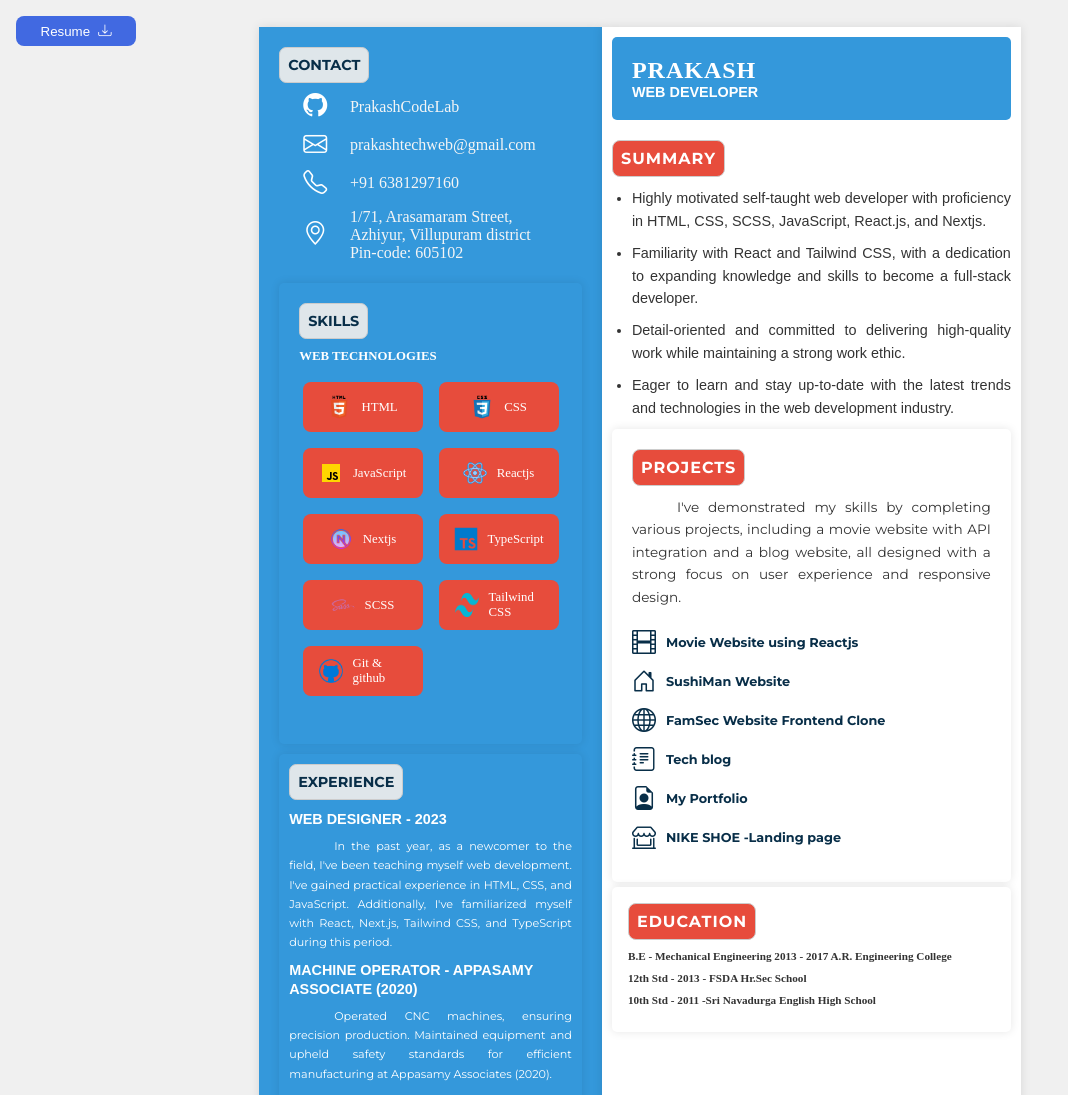
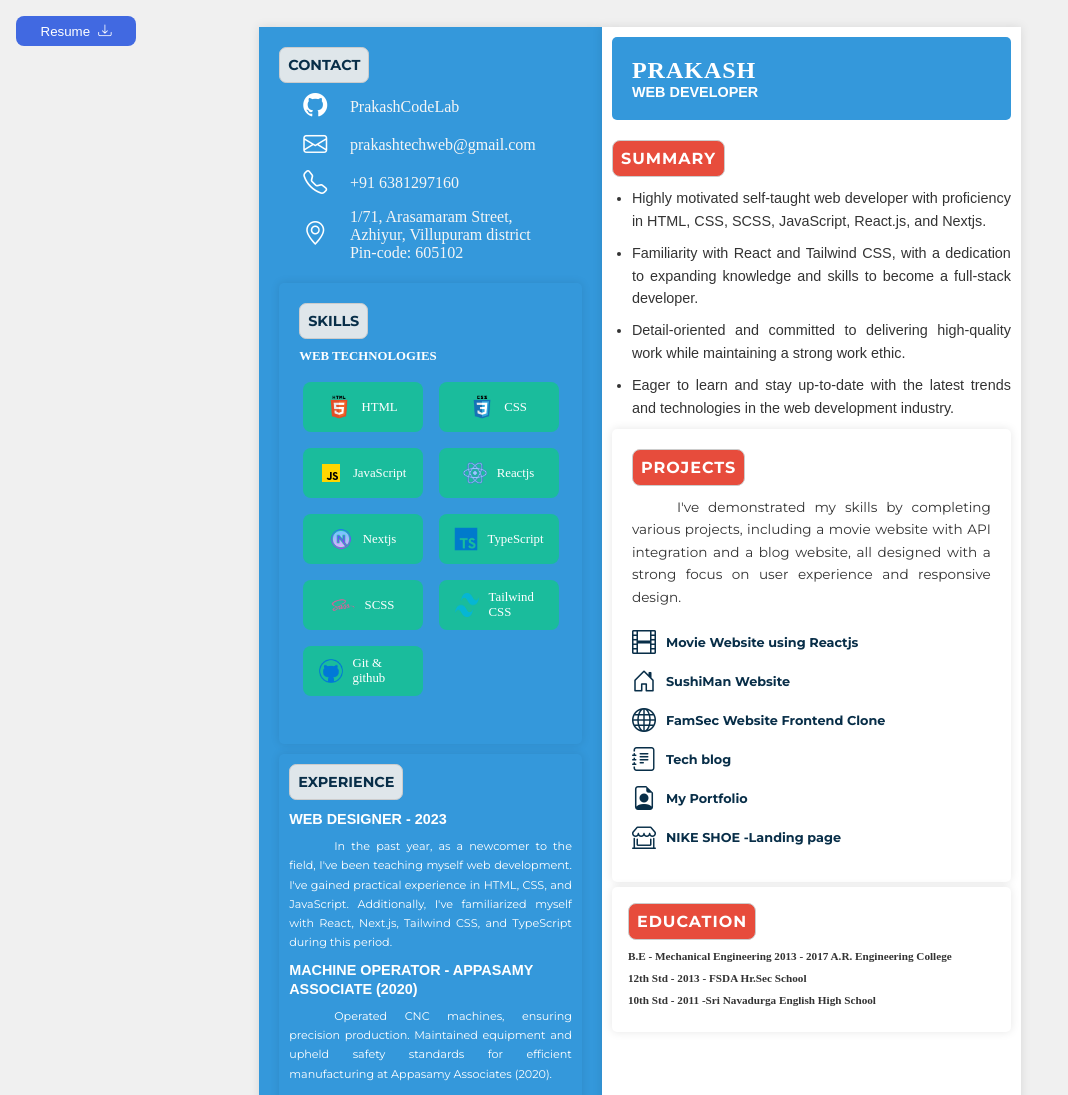
Before and after one commit to PrakashCodeLab/resume-prakash, a website built with Vite: page index.html in a window 1280 px wide. Shown: the top 1095 px of the page, without its empty margins (0-1068 px from the left). Built offline with nearby package versions, Linux system fonts and the light colour scheme; a web font is replaced by a local one.

Commit message:
Update style.css

```diff
--- a/style.css
+++ b/style.css
@@ -306,7 +306,7 @@ body {
 	border-radius: 0.5rem;
 	/*background-color: #082e48;
 	color: #fff;*/
-	background-color:#e74c3c;
+	background-color:#1abc9c;
 	color: #ffffff;
 	font-size: 0.8rem;
 
```
